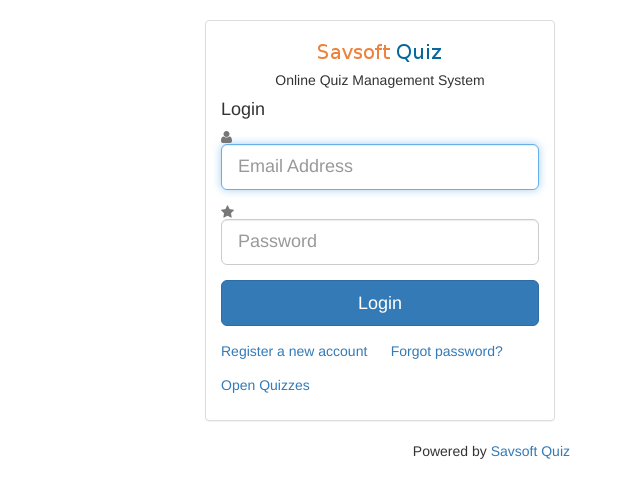
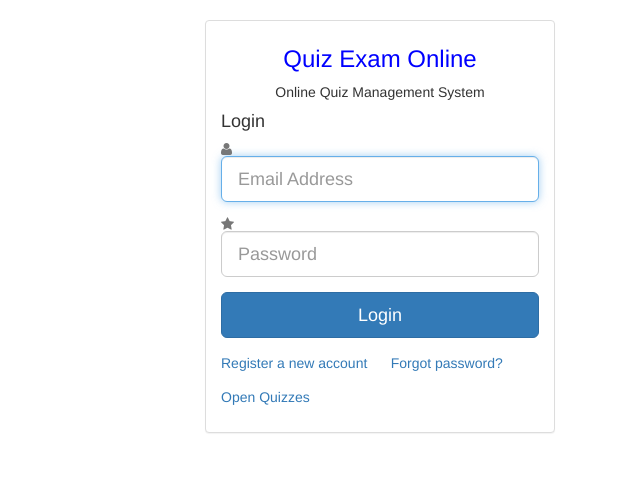
Before and after one commit to hacdeddt/savsoftquiz_v4.0_advance, a CodeIgniter app: page /quiz/index.php/login in a window 1280 px wide. Shown: the top 498 px of the page, without its empty margins (640-1280 px from the left). Run offline with CodeIgniter, Linux system fonts and the light colour scheme; data comes from the database, SQL or seed files in the repository.

Commit message:
edit interface

```diff
--- a/application/config/sq_config.php
+++ b/application/config/sq_config.php
@@ -1,5 +1,5 @@
 <?php
-		$sq_base_url='http://localhost:8181/savsoftquiz_v4.0_advance/';
+		$sq_base_url='http://localhost:8181/quiz/';
 		$sq_hostname='localhost';
 		$sq_dbname='sqtry2';
 		$sq_dbusername='root';
--- a/application/language/english/basic_lang.php
+++ b/application/language/english/basic_lang.php
@@ -1,5 +1,5 @@
 <?php
-$lang['savsoft_quiz'] = "Savsoft Quiz v4.0";
+$lang['savsoft_quiz'] = "Quiz Exam Online";
 $lang['installation_process'] = "Installation Process";
 $lang['installation_completed'] = "Installation Completed. Visit base URL {base_url} to login.<br><br>Default login info:<br> Email: admin@example.com <br>Password: admin<br><br>For more information or customization visit <a href='http://savsoftquiz.com/'>www.SavsoftQuiz.com/</a> ";
 $lang['installation_failed'] = "Installation Failed";
--- a/application/models/User_model.php
+++ b/application/models/User_model.php
@@ -347,7 +347,7 @@
 		'gid'=>$this->input->post('gid'),
 		'su'=>'0'
 		);
-		$veri_code=rand('1111','9999');
+		$veri_code=rand('111110','999999');
 		 if($this->config->item('verify_email')){
 			$userdata['verify_code']=$veri_code;
 		 }
--- a/application/views/footer.php
+++ b/application/views/footer.php
@@ -1,5 +1,5 @@
 <div class="container" style="text-align:right;">
-Powered by <a href="https://savsoftquiz.com">Savsoft Quiz</a>
+
 </div>
 
 
--- a/application/views/header.php
+++ b/application/views/header.php
@@ -126,9 +126,9 @@
                   <li><a href="<?php echo site_url('qbank/category_list');?>"><?php echo $this->lang->line('category_list');?></a></li>
                   <li><a href="<?php echo site_url('qbank/level_list');?>"><?php echo $this->lang->line('level_list');?></a></li>
 
-					<li><a href="<?php echo site_url('dashboard/config');?>"><?php echo $this->lang->line('config');?></a></li>
+					<!-- <li><a href="<?php echo site_url('dashboard/config');?>"><?php echo $this->lang->line('config');?></a></li>
 
-					<li><a href="<?php echo site_url('dashboard/css');?>"><?php echo $this->lang->line('custom_css');?></a></li>
+					<li><a href="<?php echo site_url('dashboard/css');?>"><?php echo $this->lang->line('custom_css');?></a></li> -->
 
 
                 </ul>
--- a/application/views/login.php
+++ b/application/views/login.php
@@ -15,7 +15,7 @@
 	<div class="login-panel panel panel-default">
 		<div class="panel-body">
 		<center>
-		<a href="<?php echo base_url();?>"><img src="<?php echo base_url('images/logo.png');?>"></a><br>
+		<h5 style="font-size: 24px;color: blue;">Quiz Exam Online</h5>
 <?php echo $this->lang->line('login_tagline');?>
 		</center>
 
--- a/application/views/question_list.php
+++ b/application/views/question_list.php
@@ -267,7 +267,7 @@
 </form>
 
 </div>
-<div class="alert alert-warning"> Free version doesn't support Math equations while importing Ms Word file. You can upgrade to <a href="https://savsoftquiz.com/?ref=<?php echo base_url();?>">Enterprise  Version</a> with OMML plugin to support math equations.</div>
+
 
 
 
```
